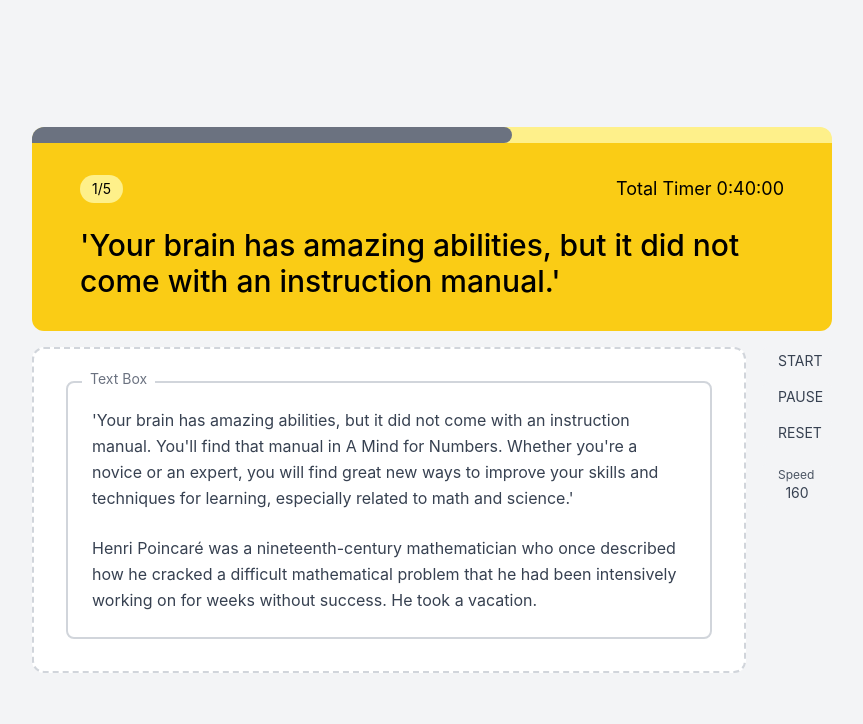
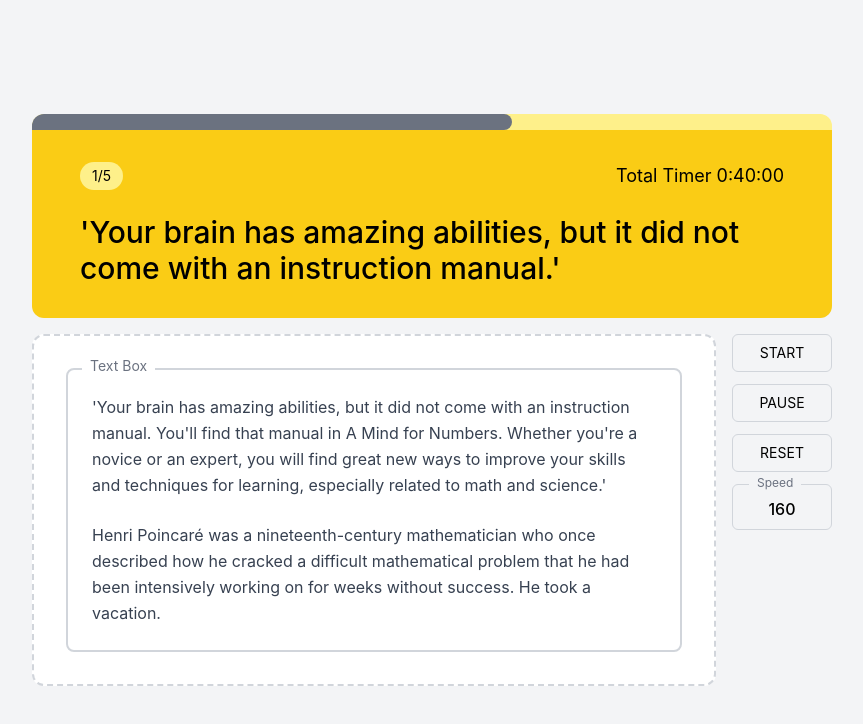
Before and after one commit to yunseokjeon/faster, a React (Create React App) app: page / in a window 1280 px wide. Shown: the top 724 px of the page, without its empty margins (208-1071 px from the left). Built offline with nearby package versions, Linux system fonts and the light colour scheme.

Commit message:
버튼 UI 변경

```diff
--- a/src/components/ReadingCard.tsx
+++ b/src/components/ReadingCard.tsx
@@ -43,19 +43,21 @@ const ReadingCard = () => {
                     </div>
 
                     {/* 오른쪽 컨트롤 버튼 영역 */}
-                    <div className="flex flex-col gap-2">
-                        <button className="bg-gray-100 hover:bg-gray-200 px-4 py-1 rounded-md text-sm w-[70px] text-gray-700">
+                    <div className="flex flex-col gap-3 min-w-[100px]">
+                        <button className="bg-gray-100 hover:bg-gray-200 px-6 py-2 rounded-md text-sm border border-gray-300">
                             START
                         </button>
-                        <button className="bg-gray-100 hover:bg-gray-200 px-4 py-1 rounded-md text-sm w-[70px] text-gray-700">
+                        <button className="bg-gray-100 hover:bg-gray-200 px-6 py-2 rounded-md text-sm border border-gray-300">
                             PAUSE
                         </button>
-                        <button className="bg-gray-100 hover:bg-gray-200 px-4 py-1 rounded-md text-sm w-[70px] text-gray-700">
+                        <button className="bg-gray-100 hover:bg-gray-200 px-6 py-2 rounded-md text-sm border border-gray-300">
                             RESET
                         </button>
-                        <div className="bg-gray-100 px-4 py-1 rounded-md text-sm w-[70px] mt-2">
-                            <div className="text-xs text-gray-600">Speed</div>
-                            <div className="text-center text-gray-700">160</div>
+                        <div className="relative bg-gray-100 rounded-md border border-gray-300 px-6 py-2">
+                            <span className="absolute -top-2.5 left-4 bg-gray-100 px-2 text-xs text-gray-500">
+                                Speed
+                            </span>
+                            <div className="text-center font-medium pt-1">160</div>
                         </div>
                     </div>
                 </div>
```
